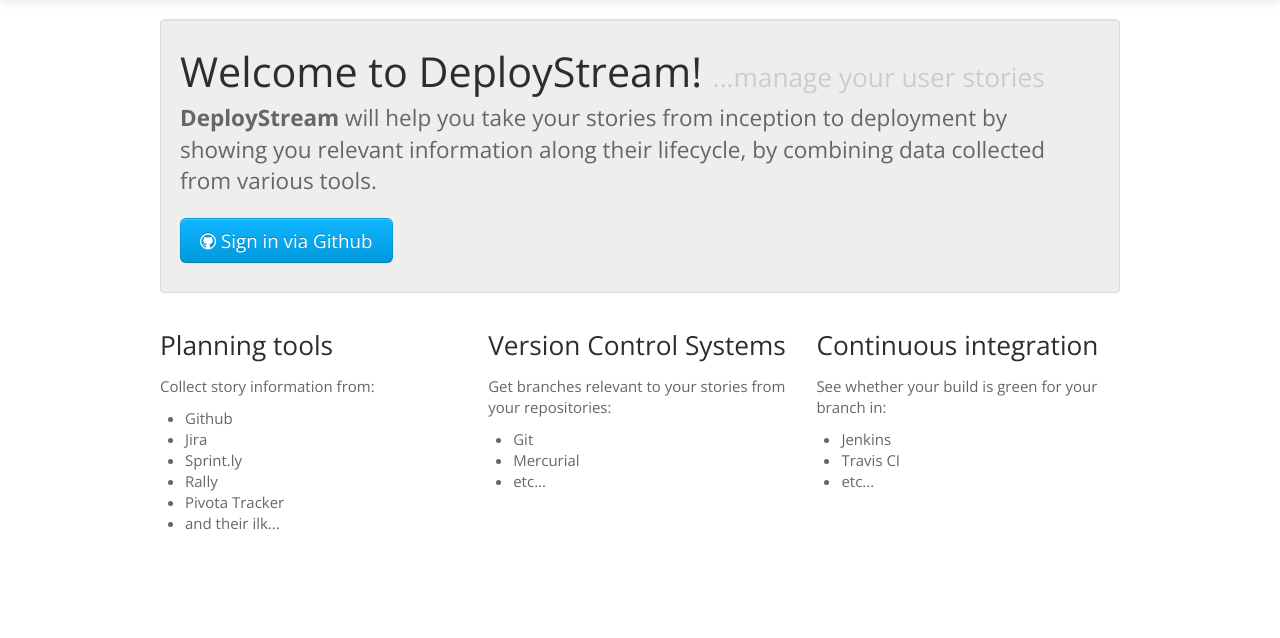
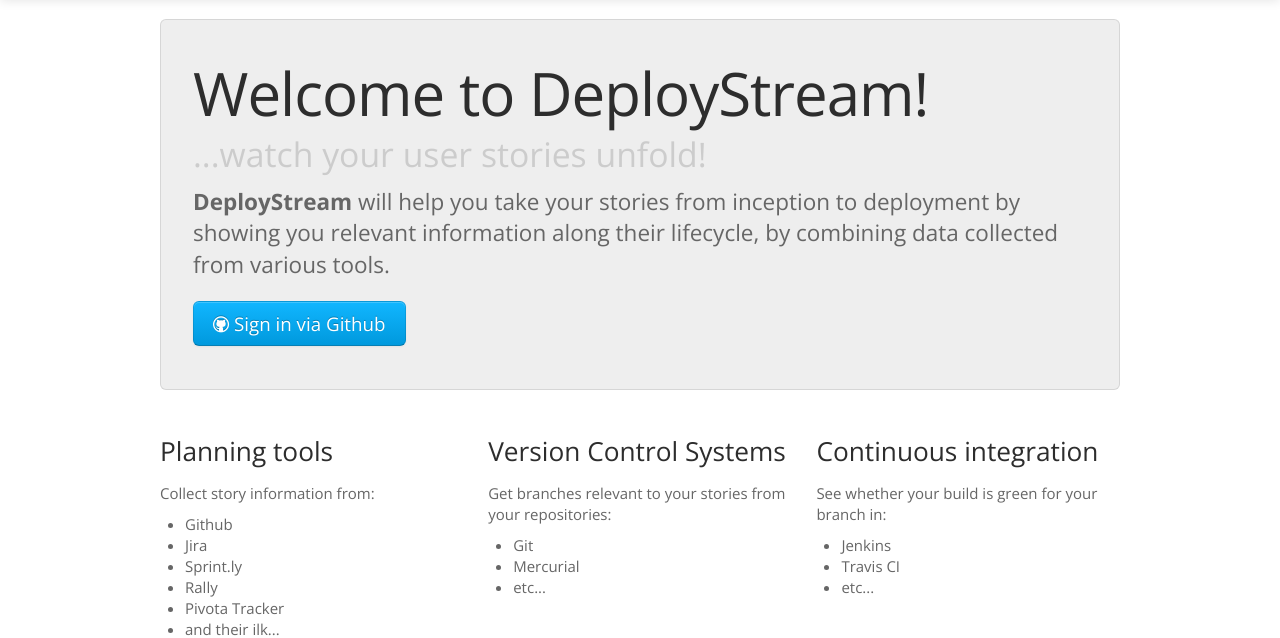
Before and after one commit to pretenders/deploystream, a Flask app: page / in a window 1280 px wide. Shown: the part 41-679 px from the top of the page. Run offline with Flask 2, Linux system fonts and the light colour scheme; some libraries are stand-ins or nearby versions.

Commit message:
Proper placing of custom CSS to be able to override Bootstrap styles

```diff
--- a/deploystream/static/css/app.css
+++ b/deploystream/static/css/app.css
@@ -44,4 +44,8 @@ body {
     margin: 0 auto;
 }
 
+.hero-unit {
+    padding: 32px;
+}
+
 /* end sticky footer */
--- a/deploystream/static/partials/home.html
+++ b/deploystream/static/partials/home.html
@@ -1,6 +1,7 @@
 <div class="marketing">
-<section class="well">
-    <h1>Welcome to DeployStream! <small>...manage your user stories</small></h1>
+<section class="hero-unit">
+    <h1>Welcome to DeployStream!</h1>
+    <h2 class="muted">...watch your user stories unfold!</h2>
     <p class="lead">
     <strong>DeployStream</strong>
     will help you take your stories from inception to deployment by showing you
--- a/deploystream/templates/base.html
+++ b/deploystream/templates/base.html
@@ -6,7 +6,6 @@
         <meta charset="utf-8">
         <meta name="viewport" content="width=device-width, initial-scale=1.0">
         <title>DeployStream {% block extratitle %}{% endblock %}</title>
-        <link rel="stylesheet" href="/static/css/app.css">
         <style>
             [ng\:cloak], [ng-cloak], [data-ng-cloak], [x-ng-cloak],
             .ng-cloak, .x-ng-cloak {
@@ -22,6 +21,7 @@
         }
         </style>
         <link href="/static/bootstrap/css/bootstrap-responsive.min.css" rel="stylesheet">
+        <link rel="stylesheet" href="/static/css/app.css">
         {% block extrahead %}
         {% endblock %}
     {% endblock %}
```
